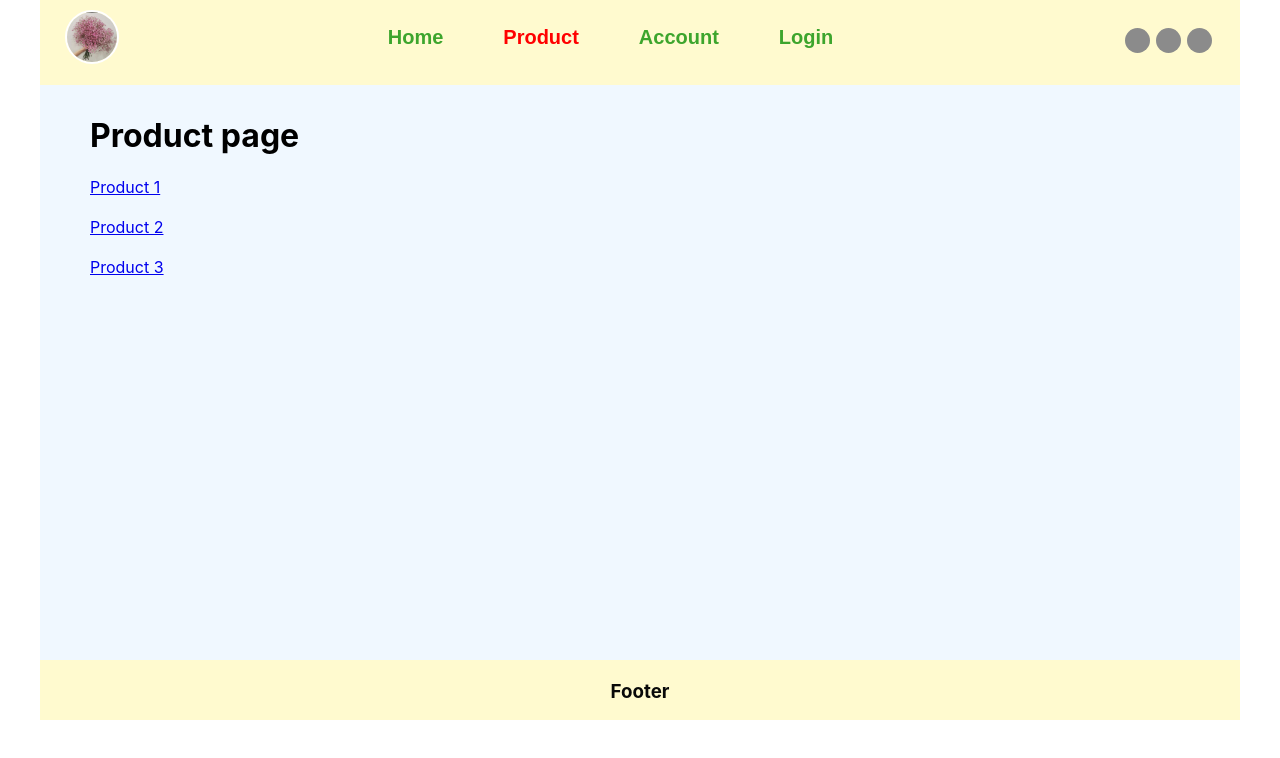
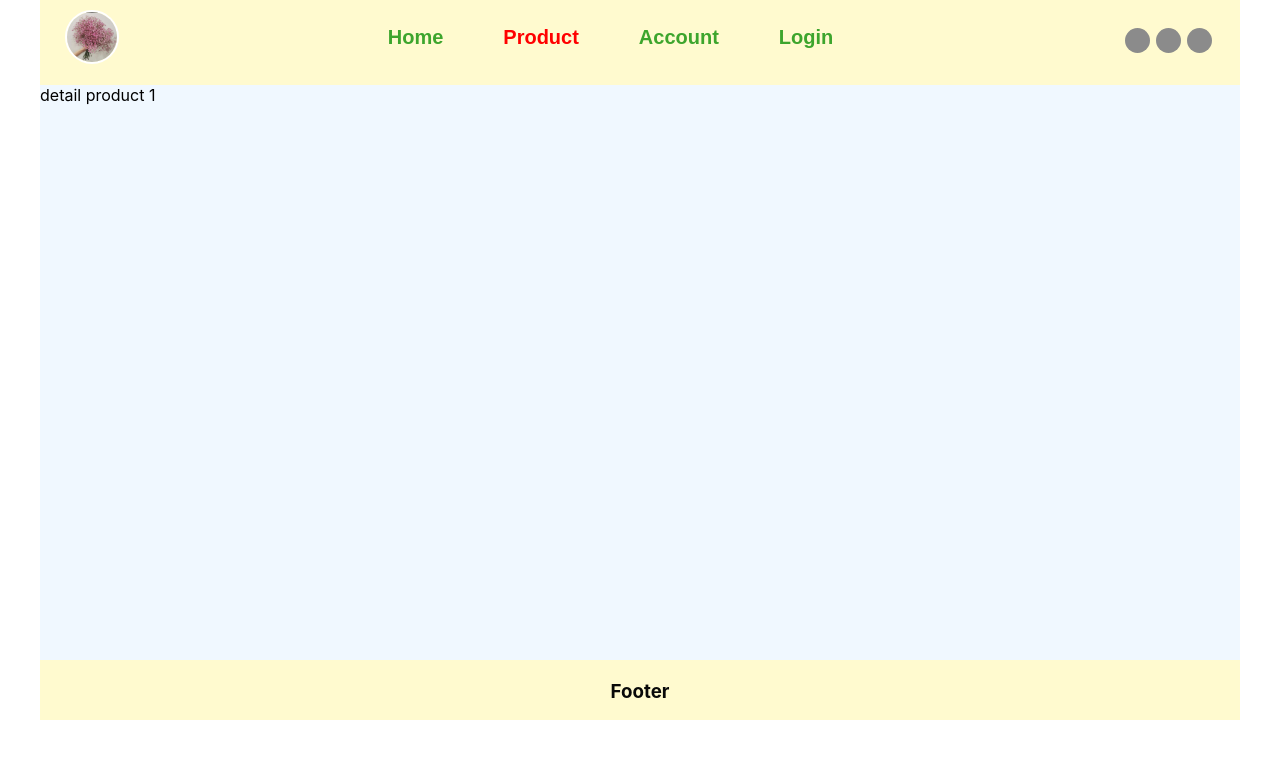
Before and after one commit to mvn-tientran3-dn/learn-reactjs, a React (Create React App) app: page /products/1 in a window 1280 px wide. Shown: the top 758 px of the page. Built offline with nearby package versions, Linux system fonts and the light colour scheme.

Commit message:
add lazy load and edit product detail page

```diff
--- a/src/App.css
+++ b/src/App.css
@@ -92,9 +92,14 @@
 }
 
 .list-group {
-  display: flex;
-  width: 100%;
+  display: inline-block;
+  width: 30%;
 }
+
+.img-product{
+  width: 90%;
+}
+
 .block-left{
   width: 50%;
 }
--- a/src/App.js
+++ b/src/App.js
@@ -1,26 +1,64 @@
 import './App.css';
-import React from 'react';
+import React, {lazy, Suspense} from 'react';
 import {BrowserRouter as Router, Switch, Route} from "react-router-dom";
 
 import HeaderComponent from './Components/Layouts/HeaderComponent'
 import FooterComponent from './Components/Layouts/FooterComponent';
-import Home from "./Components/Pages/Home/Home";
-import ProductList from "./Components/Pages/Product/ProductList";
-import Account from "./Components/Pages/Account/Account";
-import Login from "./Components/Pages/Auth/Login";
-import PrivateRouter from "./Components/Private/PrivateRouter";
+
+const Home = lazy(() => import('./Components/Pages/Home/Home'));
+const ProductList = lazy(() => import('./Components/Pages/Product/ProductList'));
+const Account = lazy(() => import('./Components/Pages/Account/Account'));
+const Login = lazy(() => import('./Components/Pages/Auth/Login'));
+const PrivateRouter = lazy(() => import('./Components/Private/PrivateRouter'));
+const ProductDetail = lazy(() => import('./Components/Pages/Product/ProductDetail'));
+
+const routes = [
+    {
+        path: '/',
+        component: Home,
+        exact: true
+    },
+    {
+        path: '/products',
+        component: ProductList,
+        exact: true,
+    },
+    {
+        path: "/products/:id",
+        component: ProductDetail
+    },
+    {
+        path: '/login',
+        component: Login,
+    },
+    {
+        path: '/account',
+        component: Account,
+    }
+];
 
 function App() {
   return (
     <Router>
       <HeaderComponent/>
         <div className="container">
+            <Suspense fallback={<div>Loading ...</div>}>
             <Switch>
-                <Route exact path="/" component={Home}/>
-                <Route path="/products" component={ProductList}/>
-                <PrivateRouter path="/account" component={Account}/>
-                <Route path="/login" component={Login}/>
+                {routes.map((route, i) => {
+                    if (route.path === '/account') {
+                        return <PrivateRouter key={i} path={route.path} component={Account}/>
+                    }
+                    return <Route
+                        key={i}
+                        path={route.path}
+                        exact={route.exact}
+                        render={item => (
+                            <route.component routes={item.component} />
+                        )}
+                    />
+                })}
             </Switch>
+            </Suspense>
         </div>
       <FooterComponent/>
     </Router>
--- a/src/Components/Pages/Account/Account.js
+++ b/src/Components/Pages/Account/Account.js
@@ -17,7 +17,7 @@ const Account = () => {
             <div className="page">
                 <h2>Account page</h2>
                 <h3>Hello {name}</h3>
-                <input type="submit" value="Submit" onClick={onLogout}/>
+                <input type="submit" value="Logout" onClick={onLogout}/>
             </div>
         </Fragment>
     )
--- a/src/Components/Pages/Product/ProductDetail.js
+++ b/src/Components/Pages/Product/ProductDetail.js
@@ -6,7 +6,7 @@ function ProductDetail() {
 
     return (
         <Fragment>
-            detail {id}
+            detail product {id}
         </Fragment>
     )
 }
--- a/src/Components/Pages/Product/ProductList.js
+++ b/src/Components/Pages/Product/ProductList.js
@@ -1,6 +1,5 @@
 import React, {useState} from "react";
-import {BrowserRouter as Router, NavLink, Route} from "react-router-dom";
-import ProductDetail from "./ProductDetail";
+import {Link} from "react-router-dom";
 
 function ProductList() {
 
@@ -8,35 +7,36 @@ function ProductList() {
         {
             'name' : 'Product 1',
             'id' : 1,
+            'image': 'https://cdn140.picsart.com/80408675878191898490.jpg?type=webp&to=min&r=412&q=95'
         },
         {
             'name' : 'Product 2',
             'id' : 2,
+            'image': 'https://cdn140.picsart.com/80408675878191898490.jpg?type=webp&to=min&r=412&q=95'
         },
         {
             'name' : 'Product 3',
             'id' : 3,
+            'image': 'https://cdn140.picsart.com/80408675878191898490.jpg?type=webp&to=min&r=412&q=95'
         },
     ]);
     const productDetail = products.map((product, index) => (
-        <div key={index}>
-            <NavLink exact activeClassName="active-class" to={{ pathname: '/product/'+product.id}} key={product.id}>{product.name}</NavLink>
+        <div key={index} className="list-group">
+            <Link activeClassName="active-class" to={{ pathname: '/products/'+product.id}} key={product.id}>
+                <div className="product">
+                    <img src={product.image} className="img-product" />
+                    <div className="product-body">
+                        <h5 className="product-title">{product.name}</h5>
+                    </div>
+                </div>
+            </Link>
         </div>
     ));
 
     return (
         <div className="page">
             <h1>Product page</h1>
-            <div className="list-group">
-                <Router>
-                    <div className="block-left">
-                        {productDetail}
-                    </div>
-                    <div className="block-right">
-                        <Route path="/product/:id" component={ProductDetail}/>
-                    </div>
-                </Router>
-            </div>
+            {productDetail}
         </div>
     )
 }
```
